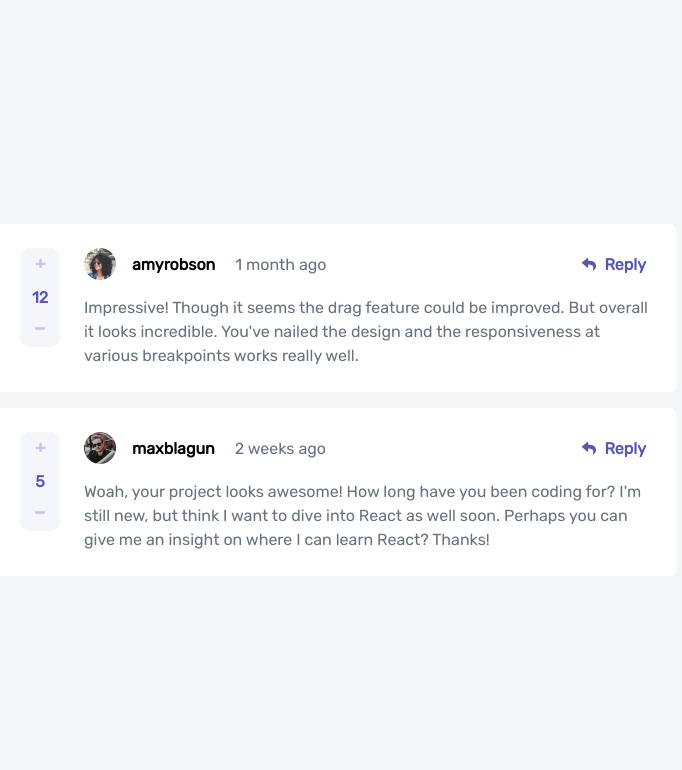
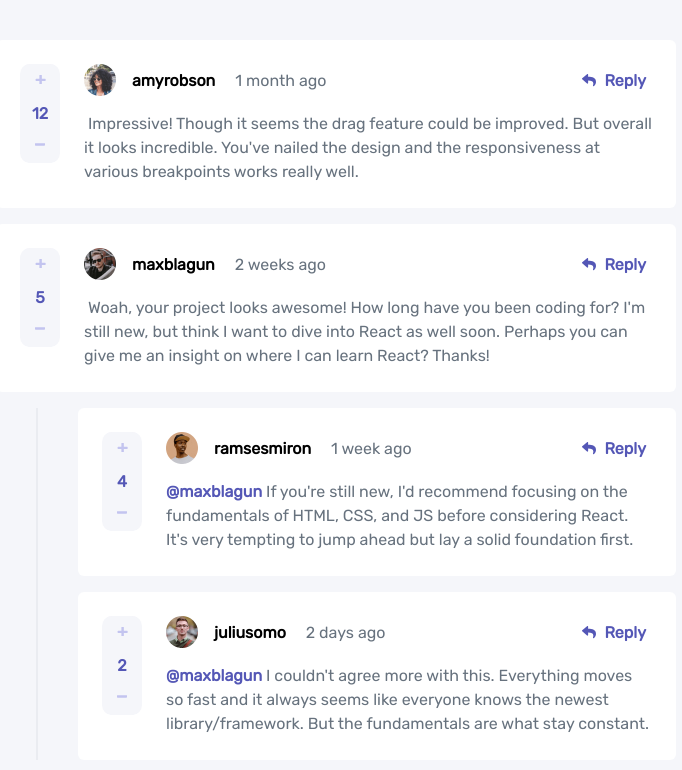
Before and after one commit to aronsn/interactive-comments-section-web, a React (Vite) app: page / in a window 1280 px wide. Shown: the top 770 px of the page, without its empty margins (304-986 px from the left). Built offline with nearby package versions, Linux system fonts and the light colour scheme.

Commit message:
feat: import CommentList component, add styling for replies, and change classNames

```diff
--- a/src/App.css
+++ b/src/App.css
@@ -56,7 +56,7 @@ body {
 
 }
 
-.thread {
+.comment-section {
     margin: var(--spacing-sm);
 }
 
--- a/src/App.jsx
+++ b/src/App.jsx
@@ -1,22 +1,11 @@
 import './App.css';
-import Comment from './components/Comment/Comment';
+import { CommentList } from './components/CommentList/CommentList';
 import data from './data.json';
 
 function App() {
-  console.log(data);
-
   return (
-    <div className="thread">
-      {data.comments.map((comment) => (
-        <Comment
-          key={comment.id}
-          userImage={comment.user.image.png}
-          username={comment.user.username}
-          createdAt={comment.createdAt}
-          comment={comment.content}
-          score={comment.score}
-        />
-      ))}
+    <div className="comment-section">
+      <CommentList comments={data.comments} />
     </div>
   );
 }
--- a/src/components/Comment/Comment.css
+++ b/src/components/Comment/Comment.css
@@ -47,6 +47,11 @@
     color: hsl(var(--grayish-blue));
     margin-bottom: var(--spacing-sm);
 }
+.card__paragraph span {
+    color: hsl(var(--morderate-blue));
+    font-weight: 600;
+}
+
 
 .card__feedback {
     grid-area: feedback;
@@ -115,7 +120,6 @@
 
 @media (min-width: 376px) {
     .card {
-        max-width: 680px;
         padding: var(--spacing-md);
         grid-template-columns: 64px 1fr 1fr 1fr;
         grid-template-areas:
--- a/src/components/Comment/Comment.jsx
+++ b/src/components/Comment/Comment.jsx
@@ -1,6 +1,6 @@
 import './Comment.css';
 
-export default function Comment({ userImage, username, createdAt, comment, score }) {
+export function Comment({ originalPoster, userImage, username, createdAt, comment, score }) {
   return (
     <section className="card">
       <div className="card__flex-header">
@@ -9,7 +9,10 @@ export default function Comment({ userImage, username, createdAt, comment, score
           {username} <span className="card__published-date">{createdAt}</span>
         </p>
       </div>
-      <p className="card__paragraph">{comment}</p>
+      <p className="card__paragraph">
+        {originalPoster ? <span>@{originalPoster}</span> : null}
+        &nbsp;{comment}
+      </p>
       <div className="card__feedback">
         <button className="card__feedback-button ">
           <svg width="11" height="11" xmlns="http://www.w3.org/2000/svg">
```
